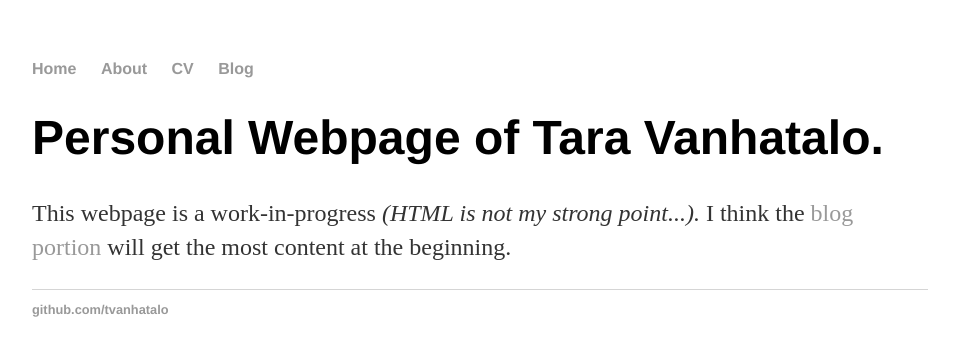
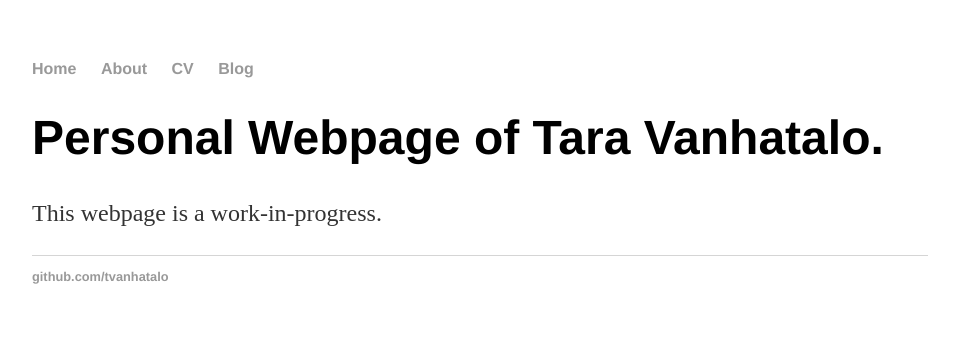
Before and after one commit to tvanhatalo/tvanhatalo.github.io, a Jekyll site: the page built from index.html, in a window 1280 px wide. Shown: the top 356 px of the page, without its empty margins (160-1119 px from the left). Built offline with Jekyll 4.4.1, drawn with Linux system fonts in a browser that asks for light colours.

Commit message:
Update index

```diff
--- a/index.html
+++ b/index.html
@@ -4,5 +4,5 @@ title: tvanhatalo
 ---
 <div class="blurb">
 	<h1>Personal Webpage of Tara Vanhatalo.</h1>
-	<p>This webpage is a work-in-progress <em>(HTML is not my strong point...).</em> I think the <a href="/blog">blog portion</a> will get the most content at the beginning. </p>
+	<p>This webpage is a work-in-progress. </p>
 </div><!-- /.blurb -->
```
